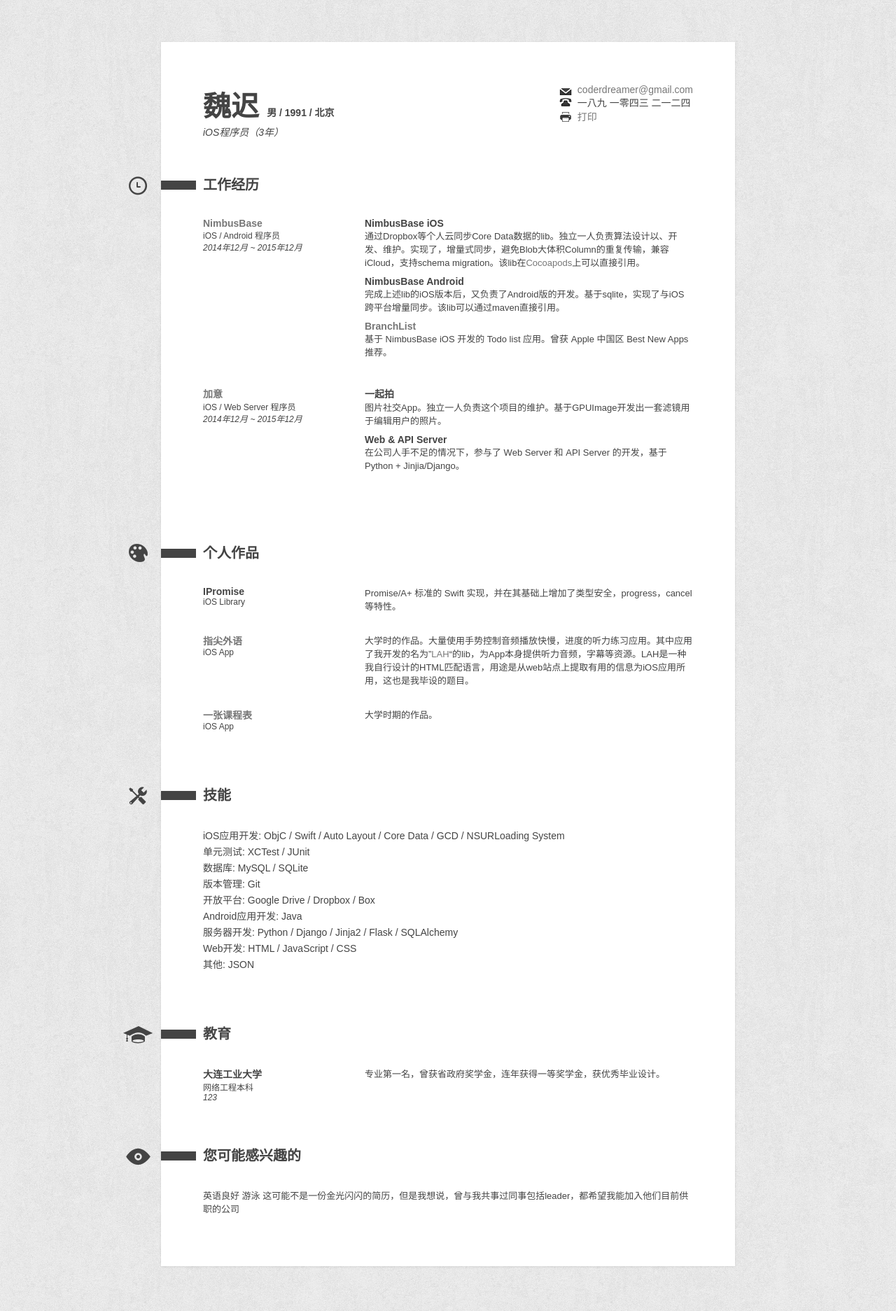
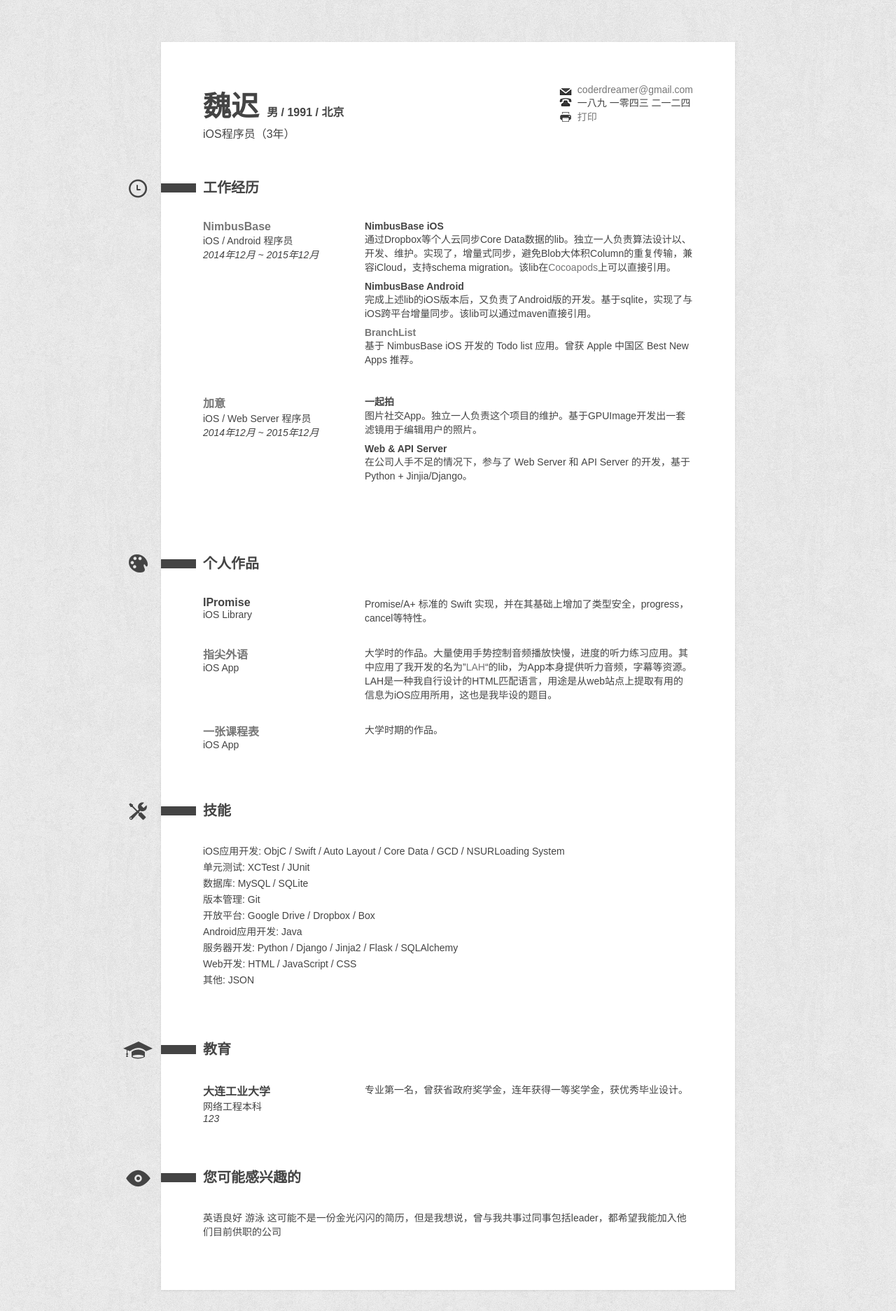
Before and after one commit to coppercash/coppercash.github.io, a Jekyll site: the page built from articles/resume/resume_cn.md, in a window 1280 px wide. Shown: the whole page at 70% size. Built offline with Jekyll 4.4.1, drawn with Linux system fonts in a browser that asks for light colours.

Commit message:
Adjust font-size

```diff
--- a/_layouts/resume.html
+++ b/_layouts/resume.html
@@ -38,9 +38,6 @@
         border: none;
         height: 30px;
     }
-    article p {
-        font-size: 13px;
-    }
 
 
     article > h2:nth-of-type(1) {
@@ -50,13 +47,14 @@
         font-size: 40px;
     }
     article > h2:nth-of-type(1) > em:nth-of-type(1) {
-        font-size: 14px;
+        font-size: 16px;
         font-style: normal;
     }
     article > h2:nth-of-type(1) > em:nth-of-type(2) {
         display: block;
-        font-size: 14px;
+        font-size: 16px;
         font-weight: normal;
+        font-style: normal;
     }
 
     article > h2:nth-of-type(1) + ul {
@@ -90,20 +88,20 @@
         display: inline;
         float: left;
         width: 30%;
-        font-size: 14px;
+        font-size: 16px;
         font-style: normal;
         font-weight: bold;
         margin: 0;
     }
     article > h2 + ul > li > h3 > em {
         display: block;
-        font-size: 12px;
+        font-size: 14px;
         font-style: normal;
         font-weight: normal;
     }
     article > h2 + ul > li > h3 > time {
         display: block;
-        font-size: 12px;
+        font-size: 14px;
         font-style: italic;
         font-weight: normal;
     }
```
